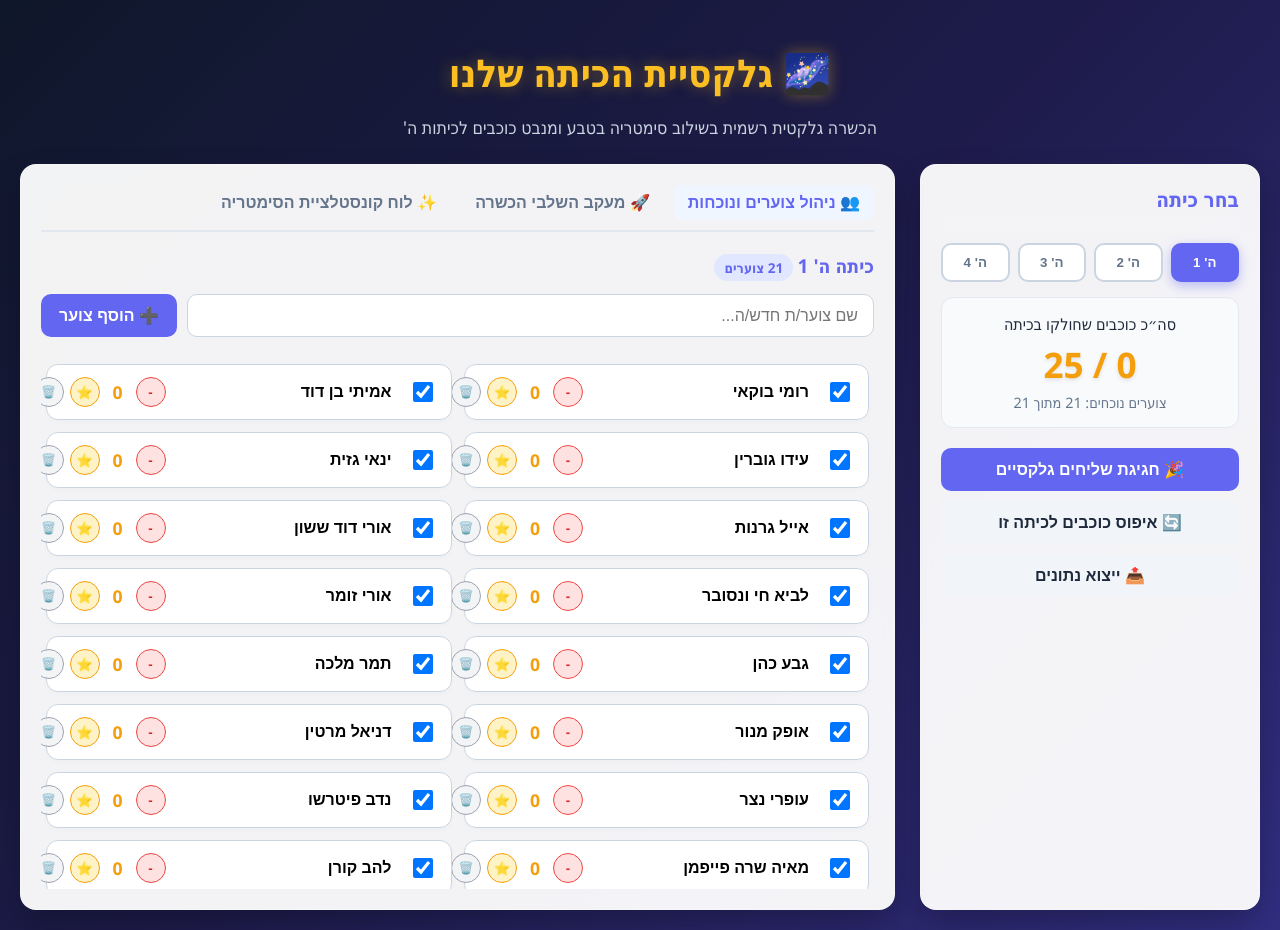
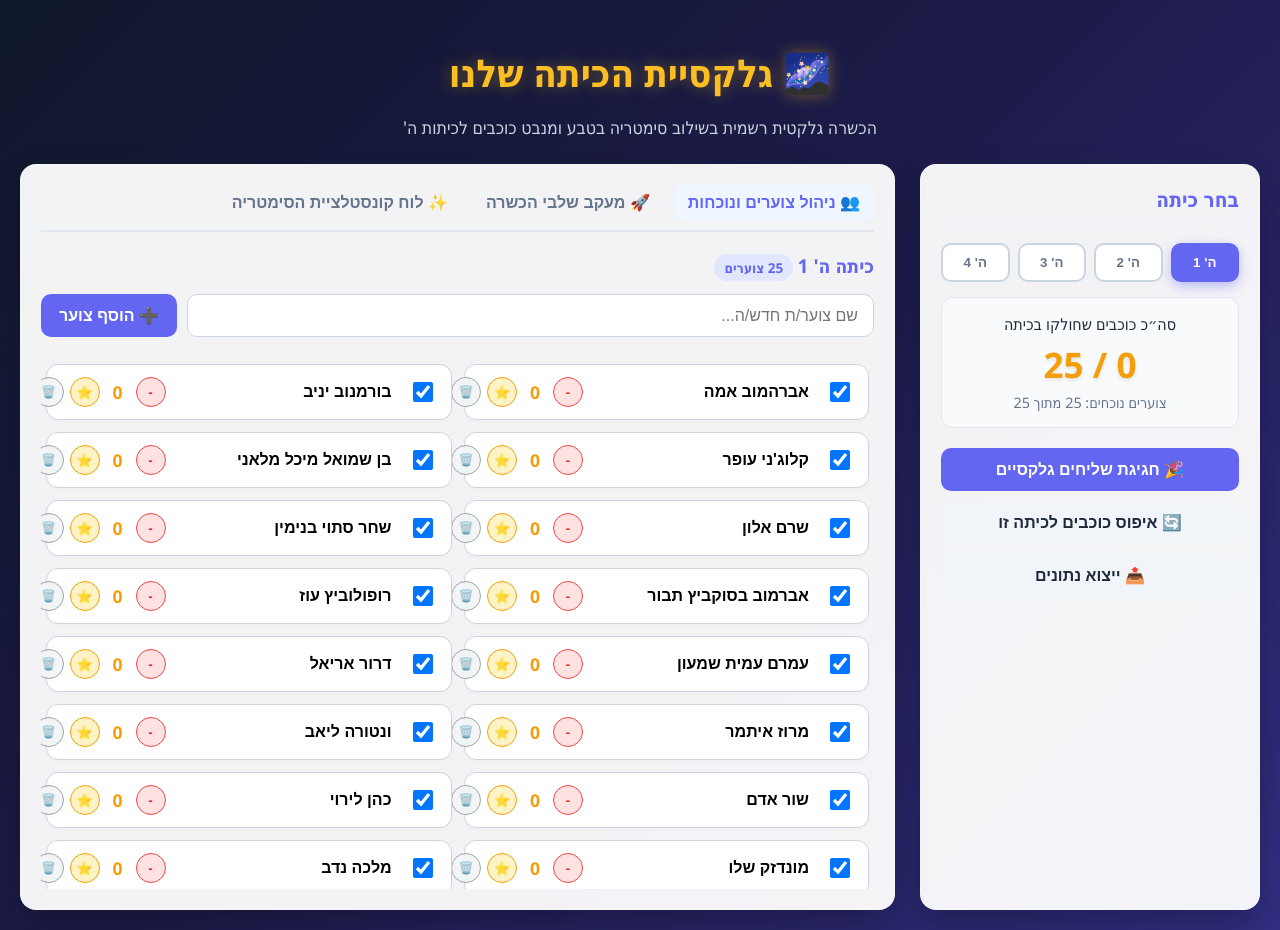
Before and after one commit to shalnevjulia5-stack/symmetry, a plain HTML site: page index.html in a window 1280 px wide. Drawn offline with nearby package versions, Linux system fonts and the light colour scheme.

Commit message:
Add files via upload

```diff
--- a/index.html
+++ b/index.html
@@ -487,7 +487,7 @@
         <div class="card workspace">
             <div class="tabs">
                 <button class="tab-btn active" onclick="switchTab('students')">👥 ניהול צוערים ונוכחות</button>
-                <button class="tab-btn" onclick="switchTab('training')">🚀 מעקב השלבי הכשרה</button>
+                <button class="tab-btn" onclick="switchTab('training')">🚀 מעקב שלבי הכשרה</button>
                 <button class="tab-btn" onclick="switchTab('symmetry')">✨ לוח קונסטלציית הסימטריה</button>
             </div>
 
@@ -542,23 +542,35 @@
 <script>
     const defaultClasses = {
         'ה1': [
-            "רומי בוקאי", "אמיתי בן דוד", "עידו גוברין", "ינאי גזית", "אייל גרנות",
-            "אורי דוד ששון", "לביא חי ונסובר", "אורי זומר", "גבע כהן", "תמר מלכה",
-            "אופק מנור", "דניאל מרטין", "עופרי נצר", "נדב פיטרשו", "מאיה שרה פייפמן",
-            "להב קורן", "שאולי רז", "איתן שושני", "אורי שטראי", "עופר שטרנליכט", "תומר שטרסברג"
+            "אברהמוב אמה", "בורמנוב יניב", "קלוג'ני עופר", "בן שמואל מיכל מלאני", "שרם אלון",
+            "שחר סתוי בנימין", "אברמוב בסוקביץ תבור", "רופולוביץ עוז", "עמרם עמית שמעון", "דרור אריאל",
+            "מרוז איתמר", "ונטורה ליאב", "שור אדם", "כהן לירוי", "מונדזק שלו",
+            "מלכה נדב", "הייליגר ליאו", "לוי ברק", "אדר יהלי", "חסון דניאל",
+            "הקיני שחר", "קרדונר דניאל", "גורן עידו", "ריבה אלון", "פודולסקי ברי"
         ],
         'ה2': [
-            "ליבי אורנשטיין", "לביא בושנסקי", "איתן בלאוט", "איתן בן דוד", "נועם בר און",
-            "ארבל בריפמן", "נדב ברנץ", "בן דריאל", "הדר הרשליקוביץ", "ליאור חכם",
-            "מעוז יהודה", "יובל כהן", "פלג לרר", "טום מזרחי", "אוהד פיבין",
-            "אריאל פריג", "פלג פרידלנד", "איתי צרפתי", "שחר קירש", "אריק שינקרבסקי",
-            "רומי שמואלי", "הגר תורגמן"
+            "פלדמן ענבל", "פריבן כפיר חיים", "גבאי הראל", "קרינצה נועם", "כהן עברי",
+            "שגב איתן עומר", "כוכבי אור", "עוז פלג", "סלונים אלישע", "יחזקאל יובל",
+            "ברשאן נויה", "וינר יהודה", "צאוזמר יונתן", "ורניק פרקש תום", "דגן מערבי",
+            "מרלה אדר", "נוריאל נגה", "דודסון רז", "בית הלחמי לביא", "רונדשטיין יונתן",
+            "כהן אור", "בר-נוי יונתן", "ששון עומר", "ברזלי עופר", "שמחי ארבל"
         ],
-        'ה3': ["צוער 1", "צוער 2", "צוער 3", "צוער 4", "צוער 5"],
-        'ה4': ["צוער 1", "צוער 2", "צוער 3", "צוער 4", "צוער 5"]
+        'ה3': [
+            "בן אלדן", "יואב אליקים", "תבור אקרם שרון", "גיא ביגלמן", "דוד רפאל בן שטרית",
+            "אוריה גואטה", "איידן גרינשפן", "נדב דרוקמן", "שחר חן-טוב", "אסף כהן",
+            "עמרי כהן", "אלון לוי", "גבע ליכט", "מיה פיליפוב", "ינאי צ'צ'יק",
+            "אריאל קבון", "גיא קמחי", "אור קרקר", "יונתן רוזנפלד", "מתן רטנר", "מאור שטראוכלר"
+        ],
+        'ה4': [
+            "יעל אסף", "עמית ארוס", "נסה בראון", "ארי גונן", "גאיה גיוס",
+            "איתן רז גירון", "איתמר דינמז", "עומרי הד", "טליה הנסטטר", "מיכל וקסמן",
+            "שירה כספי", "גיא פיט ליברמן", "שי לימון", "ענבר מיקיי", "אביגיל מרכוס",
+            "אופיר נחום", "נויה סבן", "ליה סופוב", "איל פלדמוס", "אורי פנחס",
+            "דניאלה רוטמן", "כרמל שטרן בר", "רועי שטרנברג", "תמר שינה", "רומי שמש"
+        ]
     };
 
-    let schoolData = JSON.parse(localStorage.getItem('galaxy_school_data')) || {};
+    let schoolData = JSON.parse(localStorage.getItem('galaxy_school_data_v2')) || {};
 
     Object.keys(defaultClasses).forEach(cls => {
         if (!schoolData[cls]) {
@@ -575,7 +587,7 @@
     let currentClass = 'ה1';
 
     function saveData() {
-        localStorage.setItem('galaxy_school_data', JSON.stringify(schoolData));
+        localStorage.setItem('galaxy_school_data_v2', JSON.stringify(schoolData));
     }
 
     function switchClass(cls) {
```
